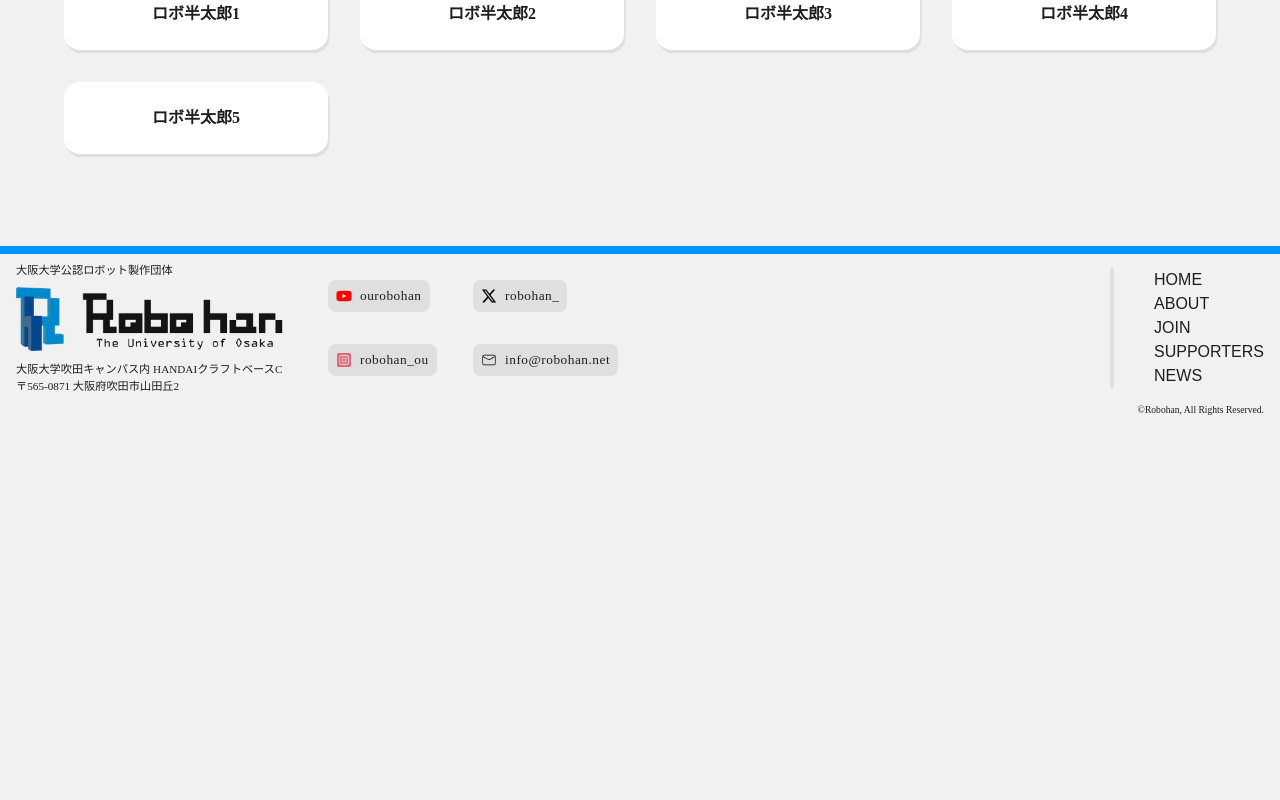
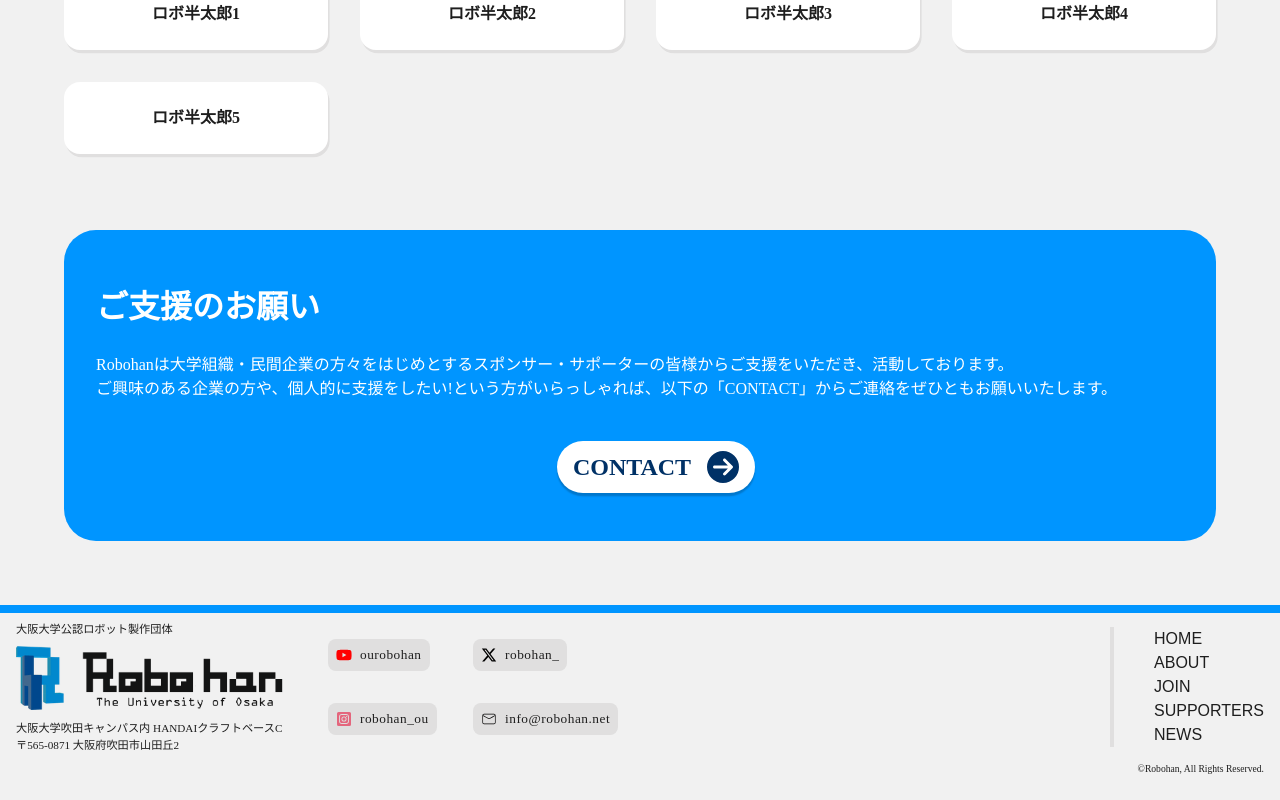
Before and after one commit to RobohanOU/HP, a Next.js app: page /supporters in a window 1280 px wide. Shown: the part 1854-2654 px from the top of the page. Before the commit the page ends 2295 px from the top, so only its background shows below. Built offline with nearby package versions, Linux system fonts and the light colour scheme.

Commit message:
feat: 「ご支援のお願い」を追加

```diff
--- a/app/supporters/page.tsx
+++ b/app/supporters/page.tsx
@@ -1,5 +1,6 @@
 import SponsorGrid from "@/components/supporters/SponsorGrid"
 import styles from "./supporters.module.css"
+import PageLinkButton from "@/components/PageLinkButton";
 
 const Sponsors = [
     {
@@ -95,6 +96,7 @@ const Sponsors = [
 export default function Supporters() {
     return (
         <div>
+            <div>
                 <h1>Supporters</h1>
                 <div className={styles.sponsorContainer}>
                     <h2 className={styles.goldSponsor}>Gold Sponsors</h2>
@@ -125,5 +127,18 @@ export default function Supporters() {
                     />
                 </div>
             </div>
+            <div className={styles.request}>
+                <h1>ご支援のお願い</h1>
+                <p>Robohanは大学組織・民間企業の方々をはじめとするスポンサー・サポーターの皆様からご支援をいただき、活動しております。<br />ご興味のある企業の方や、個人的に支援をしたい!という方がいらっしゃれば、以下の「CONTACT」からご連絡をぜひともお願いいたします。</p>
+                <div className={styles.linkButton}>
+                    <PageLinkButton
+                        text="CONTACT"
+                        url=""
+                        color='white'
+                        className="contact"
+                    />
+                </div>
+            </div>
+        </div>
     )
 }
--- a/app/supporters/supporters.module.css
+++ b/app/supporters/supporters.module.css
@@ -41,3 +41,28 @@
 .sponsorContainer {
     margin-bottom: 3rem;
 }
+
+.request {
+    background-color: var(--color-blue);
+    color: var(--color-white);
+    padding: 2rem;
+    border-radius: 2rem;
+    margin-bottom: 3rem;
+}
+
+.request h1 {
+    all: revert;
+}
+
+.request h1::before,
+.request h1::after {
+    all: revert;
+}
+
+.linkButton {
+    display: flex;
+    justify-content: center; /* 左右の中央揃え */
+    align-items: center;     /* 上下の中央揃え（必要に応じて） */
+    width: 100%;
+    padding: 1rem;
+}
--- a/components/PageLinkButton.module.css
+++ b/components/PageLinkButton.module.css
@@ -3,7 +3,7 @@
     align-items: center;
     gap: 8px;
     background-color: var(--color-blue);
-    border-radius: 8px; /*四隅の丸み*/
+    border-radius: 1rem; /*四隅の丸み*/
     padding: 12px 24px;
     box-shadow: 0 8px 16px rgba(0, 0, 0, 0.2); /* 影 */
     text-decoration: none;
@@ -32,12 +32,14 @@
 .whiteContainer{
     display: inline-flex;
     align-items: center;
-    gap: 8px;
+    justify-content: center;
+    gap: 1rem;
     background-color: var(--color-white);
-    border-radius: 8px; /*四隅の丸み*/
-    padding: 12px 24px;
-    box-shadow: 0 8px 16px rgba(0, 0, 0, 0.2); /* 影 */
+    border-radius: 2rem; /*四隅の丸み*/
+    padding: 0.5rem 1rem;
+    box-shadow: 0  0.2rem 0.1rem rgba(0, 0, 0, 0.2); /* 影 */
     cursor: pointer;
+    text-decoration: none;
     transition: background-color 0.3s ease, transform 0.2s ease;
 }
 
@@ -45,22 +47,24 @@
     color: var(--color-navy);
     font-family: inherit;
     font-size: var(--font-size-md);
-    font-weight: 500;
+    font-weight: 700;
     white-space: nowrap;
-    text-decoration: none;
 }
 
 .whiteContainer:hover {
     background-color: var(--color-lightgray);
-    transform: translateY(1px);
-}
-
-.whiteContainer:hover .buttonArrowIcon {
-    transform: translateX(3px);
-    transition: transform 0.2s ease;
 }
 
 .buttonArrowIcon {
-    color: var(--color-white);
-    background-color: var(--color-navy);
+    color: var(--color-navy);
+    margin: 0;
+    padding: 0;
+    align-items: center;
+    justify-content: center;
+    display: flex;
 }
+
+.icon {
+    width: 2rem;
+    height: 2rem;
+}
--- a/components/PageLinkButton.tsx
+++ b/components/PageLinkButton.tsx
@@ -1,5 +1,6 @@
 import Link from 'next/link';
-import styles from './LinkButton.module.css';
+import { FaCircleArrowRight } from 'react-icons/fa6';
+import styles from '@/components/PageLinkButton.module.css';
 
 type ButtonColor = 'blue' | 'white';
 
@@ -29,19 +30,7 @@ export default function PageLinkButton({text, url, color = 'blue', className}: P
         >
             <span className={styles.buttonText}>{text}</span>
             <div className={styles.buttonArrowIcon}>
-                <svg
-                    /*矢印をsvgで作成*/
-                    xmlns="http://www.w3.org/2000/svg"
-                    width="24"
-                    height="24"
-                    viewBox="0 0 24 24"
-                    fill="currentColor"
-                    stroke="currentColor"
-                    stroke-width="2"
-                    stroke-linecap="round"
-                    stroke-linejoin="round">
-                    <path d="M5 12h13M12 5l7 7-7 7"/>
-                </svg>
+                <FaCircleArrowRight className={styles.icon}/>
             </div>
         </Link>
     );
```
Lines whose indentation alone changed are shown as unchanged.
